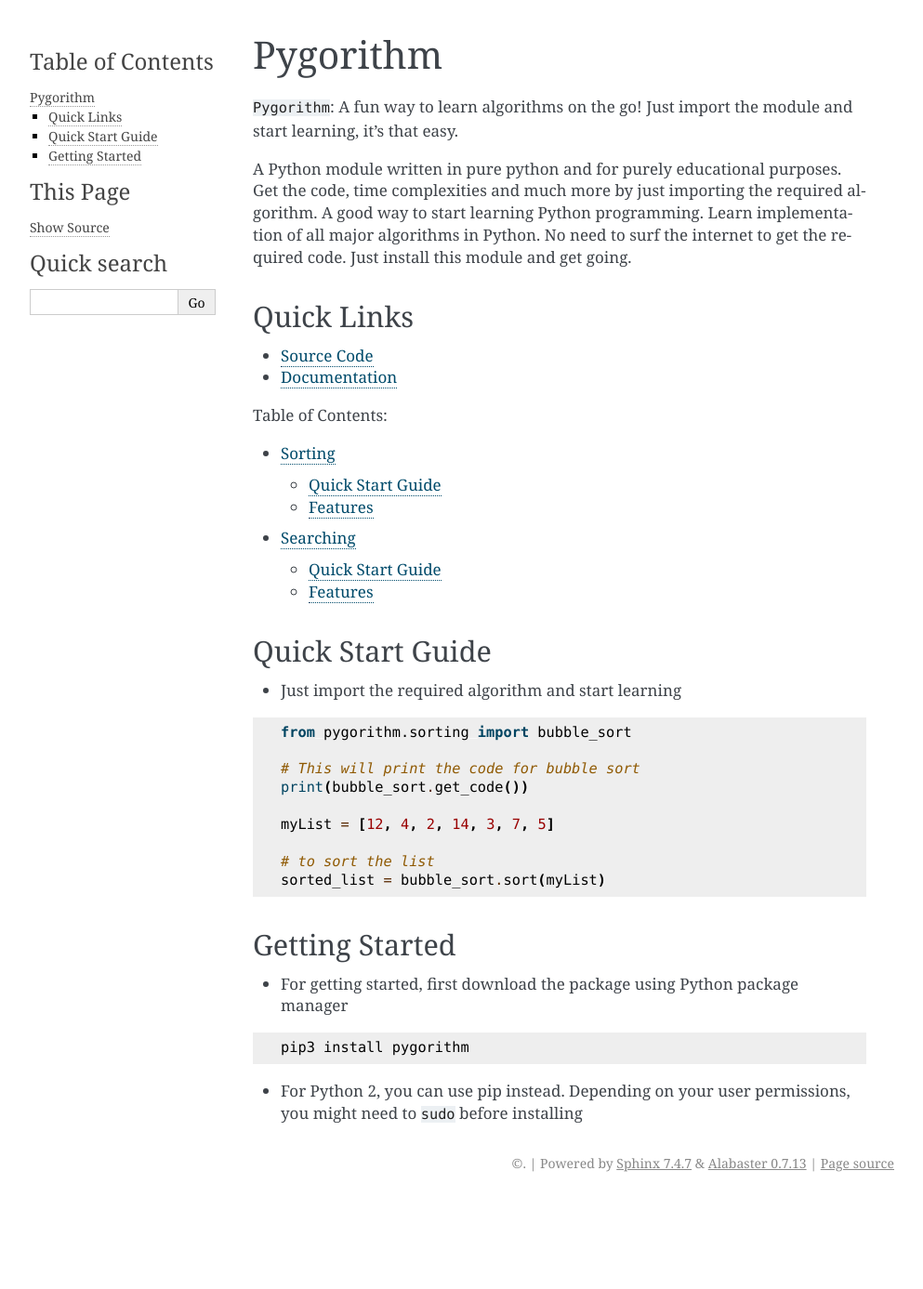
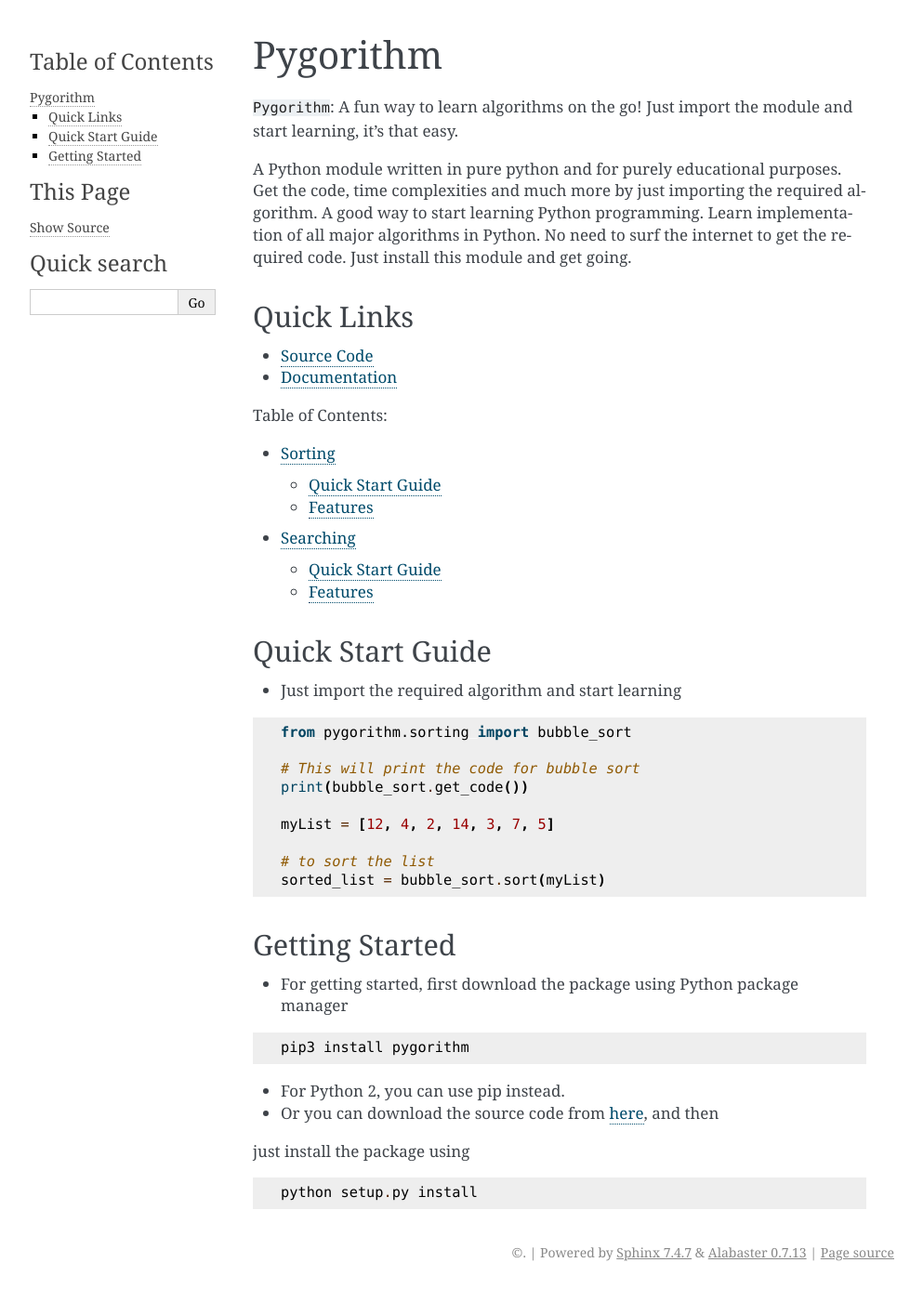
Before and after one commit to OmkarPathak/pygorithm, a Sphinx documentation site: the page built from docs/index.rst, in a window 1280 px wide. Shown: the whole page at 93% size, without its empty margins (148-1141 px from the left). Built offline with Sphinx 7.4.7, drawn with Linux system fonts in a browser that asks for light colours; before the commit the page ends 1291 px from its top, so only the background shows below that.

Commit message:
Updated index.rst

```diff
--- a/docs/index.rst
+++ b/docs/index.rst
@@ -48,4 +48,10 @@ Getting Started
 
     pip3 install pygorithm
 
-* For Python 2, you can use pip instead. Depending on your user permissions, you might need to ``sudo`` before installing
+* For Python 2, you can use pip instead.
+* Or you can download the source code from `here <https://github.com/OmkarPathak/pygorithm>`_, and then
+just install the package using
+
+::
+
+    python setup.py install
```
